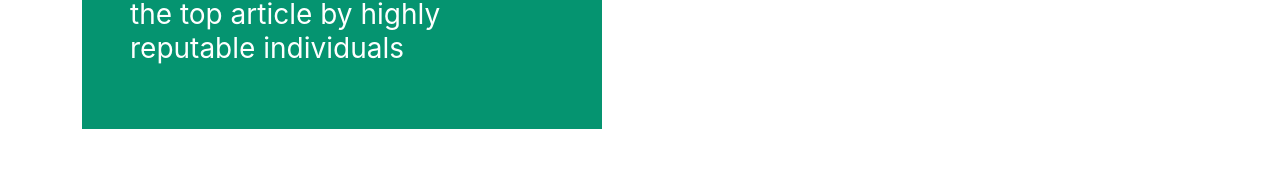
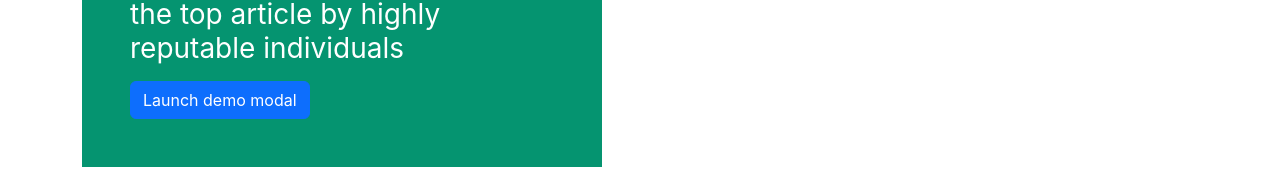
Before and after one commit to adamrayw/subscription-app, a React (Create React App) app in the folder client/: page / in a window 1280 px wide. Shown: the part 557-728 px from the top of the page. Built offline with nearby package versions, Linux system fonts and the light colour scheme.

Commit message:
Add ModalComponent

```diff
--- a/client/src/components/Hero/Hero.tsx
+++ b/client/src/components/Hero/Hero.tsx
@@ -1,5 +1,6 @@
 import styled from "styled-components";
 import { Container } from "react-bootstrap";
+import ModalComponent from "../Modal/Modal";
 
 const HeroComponent = styled.header`
   padding: 5rem 0;
@@ -35,6 +36,7 @@ export default function Hero() {
         <SubHeading>
           Grow, learn, and become more successful by reading some of the top article by highly reputable individuals
         </SubHeading>
+        <ModalComponent />
       </HeaderContainer>
     </Container>
   </HeroComponent>;
```
